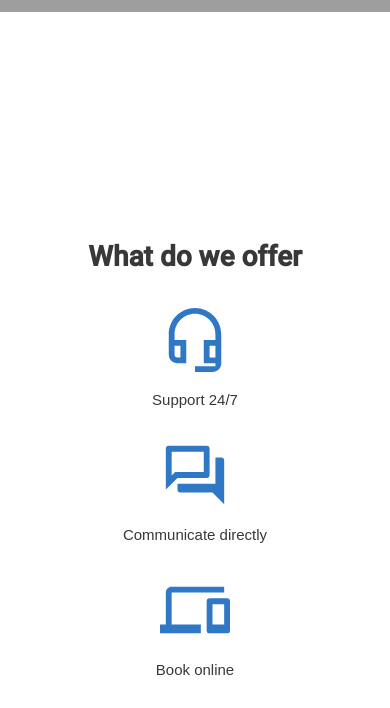
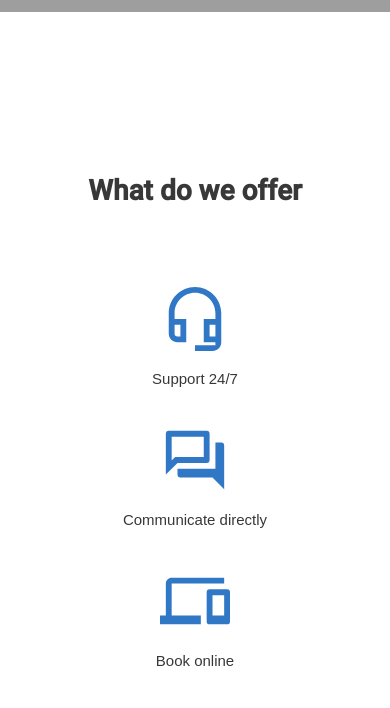
Before and after one commit to Marooonya/if-html, a website: page index.html in a window 390 px wide. Shown: the part 530-1238 px from the top of the page. Drawn offline with Linux system fonts and the light colour scheme; grey boxes are pictures that could not be loaded.

Commit message:
fix some bags for content

```diff
--- a/index.html
+++ b/index.html
@@ -184,7 +184,7 @@
     <!--Content-->
     <div class="content">
       <h2 class="content__title">What do we offer</h2>
-      <div class="content__line"></div>
+      <div class="line"><div class="content__line"></div></div>
       <div class="content__advantages">
         <div class="content__advantages--item col-lg-3 col-md-6 col-sm-4">
           <svg class="offer-img">
--- a/styles/styles.css
+++ b/styles/styles.css
@@ -109,7 +109,7 @@ h1 {
   max-width: 1232px;
   height: 100vh;
   margin: 0 auto;
-  padding:0 16px;
+  padding: 0 16px;
 }
 
 .top-section__container--header {
@@ -230,32 +230,42 @@ h1 {
 }
 
 .content {
+  display: flex;
+  flex-wrap: wrap;
   width: 100%;
   max-width: 1232px;
   height: 100vh;
   margin: 0 auto;
-  padding:90px 16px 0;
 }
 
 .content__title {
   color: #383838;
   font-size: 40px;
   text-align: center;
-  margin: 120px 0 20px;
+  margin-bottom: 20px;
+  width: 100%;
+  display: flex;
+  justify-content: center;
+  align-items: end;
+}
+
+.line {
+  width: 100%;
 }
 
 .content__line {
   background-color: var(--accent-yellow);
   margin: 0 auto;
   border: none;
+  max-width: 100%;
   width: 100px;
   height: 4px;
 }
 
 .content__advantages {
   display: flex;
-  gap: 16px;
-  margin: 80px 0 124px;
+  margin-top: -141px;
+  width: 100%;
 }
 
 .content__advantages--item {
@@ -298,7 +308,7 @@ h1 {
   font-weight: bolder;
 }
 
-.footer-list-heading a{
+.footer-list-heading a {
   pointer-events: none;
   cursor: default;
   font-weight: bolder;
@@ -450,21 +460,21 @@ h1 {
 
   .content__title {
     font-size: 35px;
-    margin-top: 70px;
+    margin-top: -50px;
   }
 
   .content__advantages {
     flex-wrap: wrap;
-    gap: 70px;
-    margin-top: 40px;
-    margin-bottom: 80px;
+    align-items: start;
+    width: 100%;
+    justify-content: space-between;
   }
 
   .content__advantages--item {
     display: flex;
     justify-content: center;
     align-items: center;
-    width: 260px;
+    width: 50%;
   }
 
   .offer-img {
@@ -481,6 +491,7 @@ h1 {
   .footer__container {
     padding-top: 0;
     width: 700px;
+    height: 200px;
   }
 
   .footer__container {
@@ -542,7 +553,6 @@ h1 {
   .col-sm-6 {
     width: 100%;
   }
-
 
   .top-section {
     height: 542px;
```
